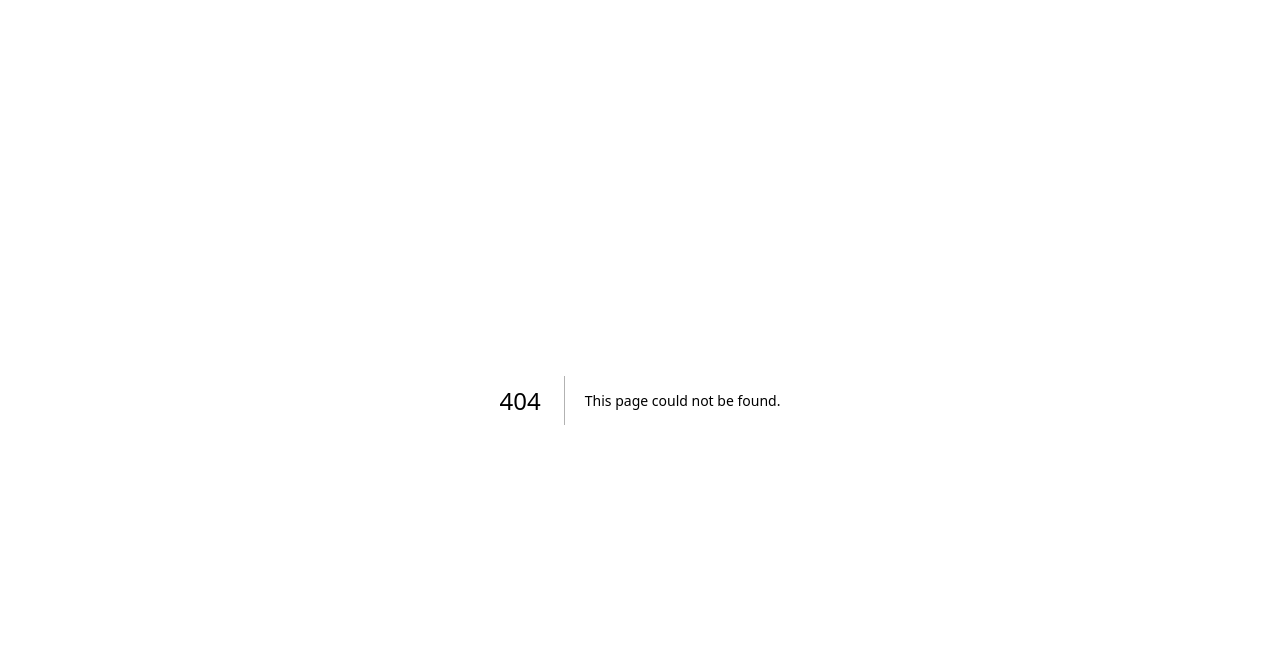
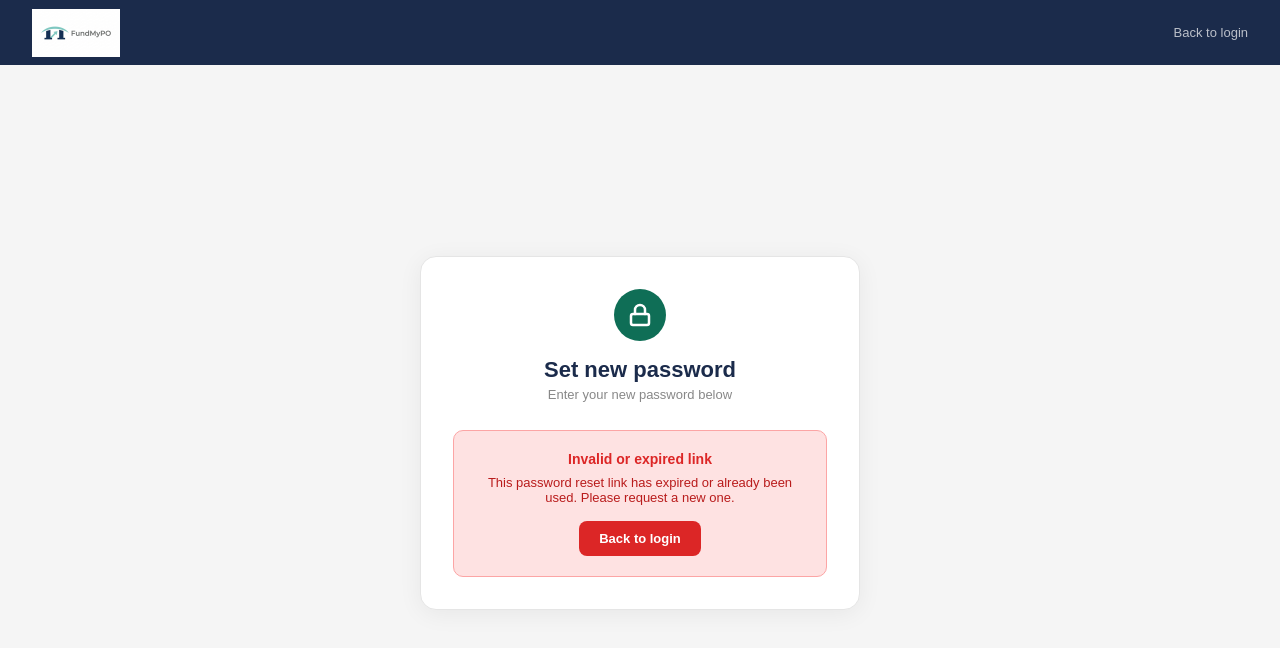
Before and after one commit to Thwalavs/FundmyPO, a Next.js app: page /reset-password in a window 1280 px wide. Before the commit this address had no page. Shown: the top 648 px of the page. Built offline with nearby package versions, Linux system fonts and the light colour scheme.

Commit message:
Add reset-password page

```diff
--- /dev/null
+++ b/app/reset-password/page.tsx
@@ -0,0 +1,204 @@
+'use client'
+import { useState, useEffect } from 'react'
+import { useRouter } from 'next/navigation'
+
+export default function ResetPasswordPage() {
+  const router = useRouter()
+  const [password, setPassword] = useState('')
+  const [confirm, setConfirm] = useState('')
+  const [error, setError] = useState('')
+  const [message, setMessage] = useState('')
+  const [loading, setLoading] = useState(false)
+  const [ready, setReady] = useState(false)
+  const [mounted, setMounted] = useState(false)
+
+  const passwordChecks = [
+    { label: 'At least 8 characters', met: password.length >= 8 },
+    { label: 'At least one uppercase letter', met: /[A-Z]/.test(password) },
+    { label: 'At least one number', met: /[0-9]/.test(password) },
+  ]
+  const passwordValid = passwordChecks.every(c => c.met)
+
+  async function getSupabase() {
+    const { createBrowserClient } = await import('@supabase/ssr')
+    return createBrowserClient(
+      'https://efzszombcfxyyobqehyp.supabase.co',
+      'eyJhbGciOiJIUzI1NiIsInR5cCI6IkpXVCJ9.eyJpc3MiOiJzdXBhYmFzZSIsInJlZiI6ImVmenN6b21iY2Z4eXlvYnFlaHlwIiwicm9sZSI6ImFub24iLCJpYXQiOjE3Nzc0NTA0NzIsImV4cCI6MjA5MzAyNjQ3Mn0.H4cYGfajHP8jkKGwoBLowna9joodOS5xvRzm8HBv3UU'
+    )
+  }
+
+  useEffect(() => {
+    setMounted(true)
+
+    // Supabase puts the token in the URL hash as #access_token=...&type=recovery
+    // We need to listen for the PASSWORD_RECOVERY event which fires automatically
+    // when Supabase detects the token in the hash
+    async function init() {
+      const supabase = await getSupabase()
+      const { data: { subscription } } = supabase.auth.onAuthStateChange((event, session) => {
+        if (event === 'PASSWORD_RECOVERY') {
+          setReady(true)
+        }
+      })
+      // Also check if there's already a session (user refreshed the page)
+      const { data: { session } } = await supabase.auth.getSession()
+      if (session) setReady(true)
+
+      return () => subscription.unsubscribe()
+    }
+    init()
+  }, [])
+
+  async function handleReset() {
+    if (!passwordValid) { setError('Password does not meet all requirements.'); return }
+    if (password !== confirm) { setError('Passwords do not match.'); return }
+    setLoading(true)
+    setError('')
+    try {
+      const supabase = await getSupabase()
+      const { error } = await supabase.auth.updateUser({ password })
+      if (error) { setError(error.message); setLoading(false); return }
+      setMessage('Password updated successfully! Redirecting to login...')
+      setTimeout(() => router.push('/register'), 2500)
+    } catch (e: any) {
+      setError('Error: ' + e.message)
+      setLoading(false)
+    }
+  }
+
+  if (!mounted) return null
+
+  const inputStyle = {
+    width: '100%', padding: '10px 14px', border: '1px solid #e5e5e5',
+    borderRadius: '8px', fontSize: '14px', outline: 'none', background: '#fff'
+  }
+  const labelStyle = {
+    display: 'block' as const, fontSize: '13px', color: '#555',
+    marginBottom: '6px', fontWeight: '500'
+  }
+  const fieldStyle = { marginBottom: '1rem' }
+
+  return (
+    <main style={{ fontFamily: 'sans-serif', minHeight: '100vh', background: '#f5f5f5' }}>
+
+      {/* NAV */}
+      <nav style={{ background: '#1B2B4B', padding: '0 2rem', display: 'flex', justifyContent: 'space-between', alignItems: 'center', height: '65px' }}>
+        <a href="/" style={{ display: 'flex', alignItems: 'center', textDecoration: 'none' }}>
+          <img src="/logo.png" alt="FundMyPO" style={{ height: '48px', width: 'auto' }} />
+        </a>
+        <a href="/register" style={{ fontSize: '13px', color: 'rgba(255,255,255,0.7)', textDecoration: 'none' }}>
+          Back to login
+        </a>
+      </nav>
+
+      <div style={{ display: 'flex', alignItems: 'center', justifyContent: 'center', padding: '2rem', minHeight: 'calc(100vh - 65px)' }}>
+        <div style={{ background: '#fff', border: '1px solid #e5e5e5', borderRadius: '16px', padding: '2rem', width: '100%', maxWidth: '440px', boxShadow: '0 4px 24px rgba(0,0,0,0.06)' }}>
+
+          <div style={{ textAlign: 'center', marginBottom: '1.75rem' }}>
+            <div style={{ width: '52px', height: '52px', background: '#0F6E56', borderRadius: '50%', display: 'flex', alignItems: 'center', justifyContent: 'center', margin: '0 auto 1rem' }}>
+              <svg viewBox="0 0 24 24" width="24" height="24" fill="none" stroke="white" strokeWidth="2.5" strokeLinecap="round" strokeLinejoin="round">
+                <rect x="3" y="11" width="18" height="11" rx="2" ry="2"/>
+                <path d="M7 11V7a5 5 0 0 1 10 0v4"/>
+              </svg>
+            </div>
+            <h1 style={{ fontSize: '22px', fontWeight: '700', color: '#1B2B4B', marginBottom: '.25rem' }}>Set new password</h1>
+            <p style={{ fontSize: '13px', color: '#888' }}>Enter your new password below</p>
+          </div>
+
+          {/* Success state */}
+          {message && (
+            <div style={{ background: '#E1F5EE', border: '1px solid #5DCAA5', borderRadius: '12px', padding: '1.5rem', textAlign: 'center' }}>
+              <div style={{ width: '48px', height: '48px', background: '#0F6E56', borderRadius: '50%', display: 'flex', alignItems: 'center', justifyContent: 'center', margin: '0 auto 1rem' }}>
+                <span style={{ color: '#fff', fontSize: '22px' }}>✓</span>
+              </div>
+              <p style={{ color: '#085041', fontSize: '15px', fontWeight: '600', marginBottom: '.5rem' }}>Password updated!</p>
+              <p style={{ color: '#0F6E56', fontSize: '13px' }}>Redirecting you to login...</p>
+            </div>
+          )}
+
+          {/* Error if link is invalid / expired */}
+          {!message && !ready && (
+            <div style={{ background: '#FEE2E2', border: '1px solid #FCA5A5', borderRadius: '10px', padding: '1.25rem', textAlign: 'center' }}>
+              <p style={{ color: '#DC2626', fontSize: '14px', fontWeight: '600', marginBottom: '.5rem' }}>Invalid or expired link</p>
+              <p style={{ color: '#B91C1C', fontSize: '13px', marginBottom: '1rem' }}>
+                This password reset link has expired or already been used. Please request a new one.
+              </p>
+              <button onClick={() => router.push('/register')}
+                style={{ padding: '10px 20px', background: '#DC2626', color: '#fff', border: 'none', borderRadius: '8px', fontSize: '13px', fontWeight: '600', cursor: 'pointer' }}>
+                Back to login
+              </button>
+            </div>
+          )}
+
+          {/* Reset form */}
+          {!message && ready && (
+            <div>
+              {error && (
+                <div style={{ background: '#FEE2E2', border: '1px solid #FCA5A5', borderRadius: '8px', padding: '10px 14px', marginBottom: '1rem', fontSize: '13px', color: '#DC2626' }}>
+                  {error}
+                </div>
+              )}
+
+              <div style={fieldStyle}>
+                <label style={labelStyle}>New password <span style={{ color: '#DC2626' }}>*</span></label>
+                <input
+                  type="password"
+                  placeholder="Min. 8 characters"
+                  value={password}
+                  onChange={e => setPassword(e.target.value)}
+                  style={{ ...inputStyle, borderColor: password.length === 0 ? '#e5e5e5' : passwordValid ? '#0F6E56' : '#DC2626' }}
+                />
+                {password.length > 0 && (
+                  <div style={{ marginTop: '8px', padding: '10px', background: '#f9f9f9', borderRadius: '8px', border: '1px solid #e5e5e5' }}>
+                    <p style={{ fontSize: '12px', fontWeight: '600', color: '#444', marginBottom: '6px' }}>Password requirements:</p>
+                    {passwordChecks.map(({ label, met }) => (
+                      <div key={label} style={{ display: 'flex', alignItems: 'center', gap: '6px', marginBottom: '3px' }}>
+                        <span style={{ fontSize: '12px', fontWeight: '600', color: met ? '#0F6E56' : '#DC2626' }}>{met ? 'OK' : 'X'}</span>
+                        <span style={{ fontSize: '12px', color: met ? '#0F6E56' : '#DC2626' }}>{label}</span>
+                      </div>
+                    ))}
+                  </div>
+                )}
+              </div>
+
+              <div style={fieldStyle}>
+                <label style={labelStyle}>Confirm new password <span style={{ color: '#DC2626' }}>*</span></label>
+                <input
+                  type="password"
+                  placeholder="Repeat your password"
+                  value={confirm}
+                  onChange={e => setConfirm(e.target.value)}
+                  style={{
+                    ...inputStyle,
+                    borderColor: confirm.length === 0 ? '#e5e5e5' : confirm === password ? '#0F6E56' : '#DC2626'
+                  }}
+                />
+                {confirm.length > 0 && confirm !== password && (
+                  <p style={{ fontSize: '12px', color: '#DC2626', marginTop: '4px' }}>Passwords do not match</p>
+                )}
+              </div>
+
+              <button
+                onClick={handleReset}
+                disabled={loading || !passwordValid || password !== confirm}
+                style={{
+                  width: '100%', padding: '12px',
+                  background: (!loading && passwordValid && password === confirm && confirm.length > 0) ? '#0F6E56' : '#9CA3AF',
+                  color: '#fff', border: 'none', borderRadius: '8px',
+                  fontSize: '15px', fontWeight: '600', cursor: 'pointer', marginTop: '.5rem'
+                }}>
+                {loading ? 'Updating password...' : 'Update password'}
+              </button>
+
+              <p style={{ textAlign: 'center', fontSize: '13px', color: '#888', marginTop: '1.25rem' }}>
+                Remembered your password?{' '}
+                <a href="/register" style={{ color: '#0F6E56', fontWeight: '600', textDecoration: 'none' }}>Sign in</a>
+              </p>
+            </div>
+          )}
+
+        </div>
+      </div>
+    </main>
+  )
+}
```
